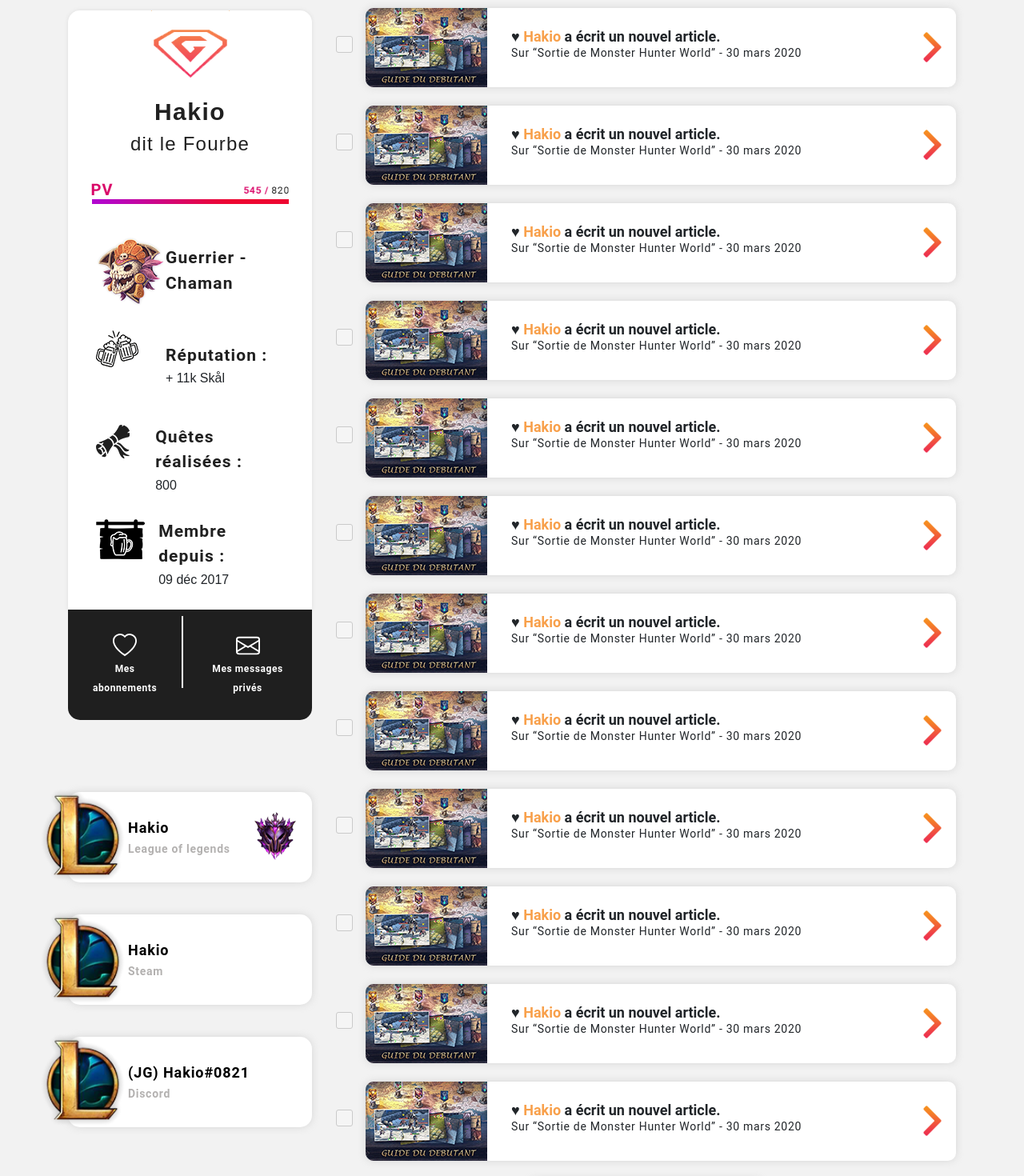
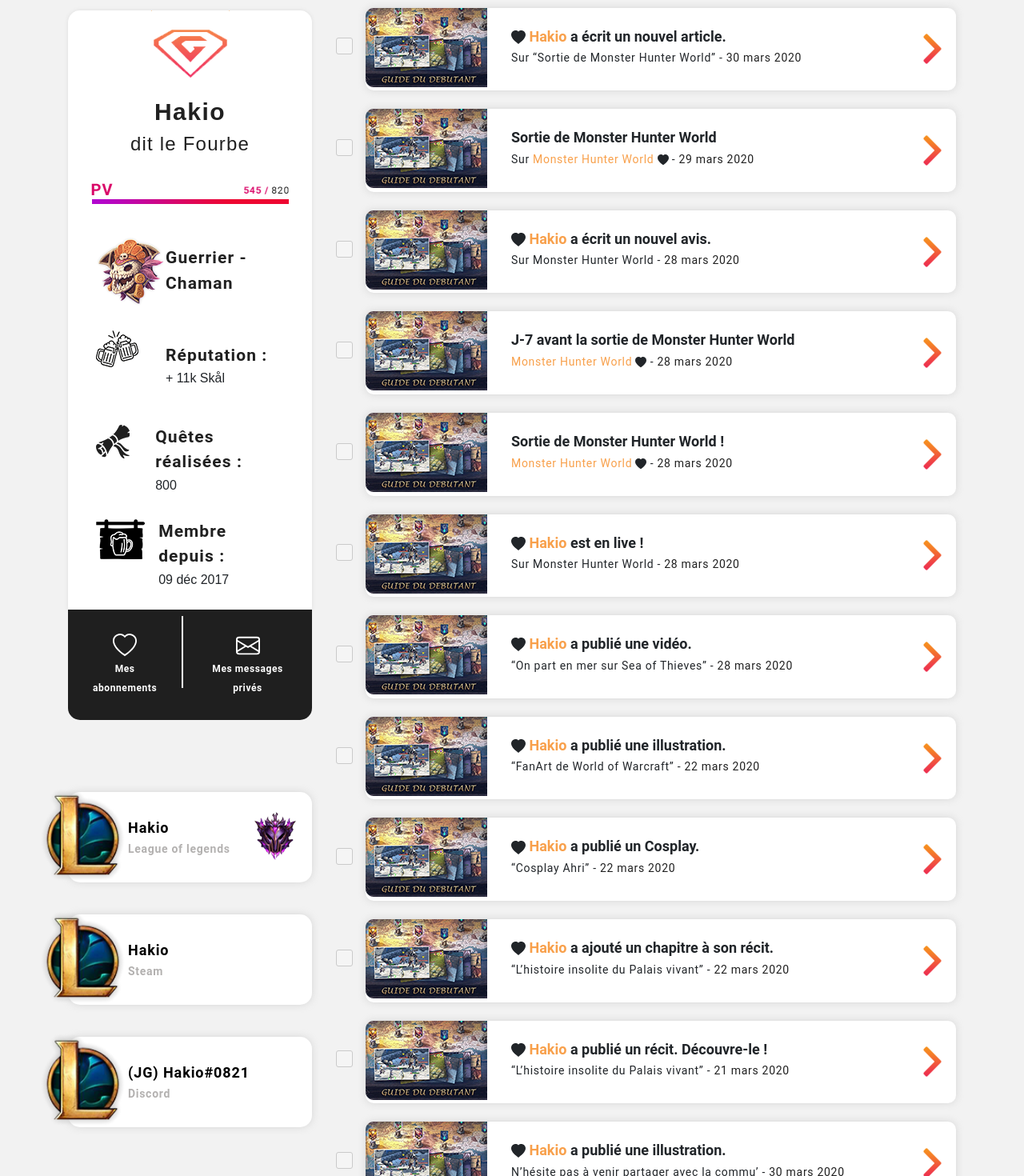
Before and after one commit to ArtemFedorchuk/Lunaris, a React (Create React App) app: page / in a window 1280 px wide. Shown: the part 1000-2470 px from the top of the page at 80% size. Built offline with nearby package versions, Linux system fonts and the light colour scheme.

Commit message:
refactoring and create news arr

```diff
--- a/src/App.js
+++ b/src/App.js
@@ -1,11 +1,13 @@
 import React from 'react';
 import 'bootstrap/dist/css/bootstrap.min.css';
 import HomePage from './Pages/home';
+import { dataList } from './constants';
 
 function App() {
+	console.log( typeof dataList );
 	return (
 		<div>
-			<HomePage />
+			<HomePage data={dataList} />
 		</div>
 	);
 }
--- a/src/Molecules/PostItem/index.jsx
+++ b/src/Molecules/PostItem/index.jsx
@@ -2,10 +2,12 @@
 import styles from './styles.module.scss';
 import postImg from '../../asets/images/news/post-img.png';
 import arrowRightIcon from '../../asets/images/news/fas_fa-chevron-right.png';
+import { HeartFill } from 'react-bootstrap-icons';
 
-const PostItem = () => {
+const PostItem = (props) => {
+	const { items } = props;
 	return (
-		<div>
+		<>
 			<div className={styles.postRow}>
 				<div className={styles.check}>
 					<input type='checkbox' className={styles.customCheckbox} />
@@ -18,13 +20,33 @@
 					<div className={styles.postDescr}>
 						<div className={styles.text}>
 							<h4 className='inner-title'>
-								{/* eslint-disable-next-line jsx-a11y/anchor-is-valid */}
-								&hearts; <a href='#'>Hakio</a> a écrit un nouvel article.
+								{items.titleIcon && (
+									<HeartFill/>
+								)}
+								{' '}
+								<a href='#'>
+									{items.person}
+								</a>
+								{' '}
+								{items.title}
 							</h4>
-							<p>Sur “Sortie de Monster Hunter World” - 30 mars 2020</p>
+							<p>
+								{items.description}
+								{' '}
+								<a href='#'>
+									{items.descriptionLink}
+								</a>
+								{' '}
+								{items.descriptionIcon && (
+									<HeartFill/>
+								)}
+								{' '}
+								{items.descriptionIcon}
+								{' - '}
+								<span className={styles.datePubl}>{items.datePublish}</span>
+							</p>
 						</div>
 						<div className={styles.iconWrap}>
-							{/* eslint-disable-next-line jsx-a11y/anchor-is-valid */}
 							<a href='#'>
 								<img src={arrowRightIcon} alt='arrow' />
 							</a>
@@ -32,7 +54,7 @@
 					</div>
 				</div>
 			</div>
-		</div>
+		</>
 	);
 };
 
--- a/src/Molecules/PostItem/styles.module.scss
+++ b/src/Molecules/PostItem/styles.module.scss
@@ -50,7 +50,6 @@
 		display: inline-flex;
 		padding: 25px 18px 25px 30px;
 		font-family: 'Roboto', sans-serif;
-
 		h4 {
 			font-size: 18px;
 			font-weight: 700;
@@ -59,10 +58,19 @@
 
 		a {
 			color: #f8a04b;
+			text-decoration: none;
 		}
 		p {
 			font-size: 14px;
 			font-weight: 400;
+			letter-spacing: 0.7px;
+		}
+		.datePubl {
+			color: #202020;
+			font-family: Roboto, sans-serif;
+			font-size: 14px;
+			font-weight: 400;
+			line-height: 32px;
 			letter-spacing: 0.7px;
 		}
 	}
--- a/src/Organisms/NewsList/index.jsx
+++ b/src/Organisms/NewsList/index.jsx
@@ -3,7 +3,9 @@
 import { PostItem } from '../../Molecules';
 import { CaretDownFill } from 'react-bootstrap-icons';
 
-const NewsList = () => {
+const NewsList = (props) => {
+	const { data } = props;
+
 	return (
 		<div className={styles.newsWrapper}>
 			<div className={styles.mainDescr}>
@@ -21,18 +23,11 @@
 				</div>
 			</div>
 			<div className='news-list'>
-				<PostItem />
-				<PostItem />
-				<PostItem />
-				<PostItem />
-				<PostItem />
-				<PostItem />
-				<PostItem />
-				<PostItem />
-				<PostItem />
-				<PostItem />
-				<PostItem />
-				<PostItem />
+				{data.map((items) => (
+					<div key={items.id}>
+						<PostItem items={items} />
+					</div>
+				))}
 			</div>
 			<div className={styles.loadMore}>
 				<button className={styles.primaryButton}>
--- a/src/Pages/home.jsx
+++ b/src/Pages/home.jsx
@@ -1,19 +1,19 @@
 import React from 'react';
-import '../index.css'
-
+import '../index.css';
 import {
 	HeaderSection,
 	ContentSection,
 	FooterSection,
 } from '../Templates/index';
 
-const HomePage = () => {
+const HomePage = (props) => {
+	const { data } = props;
 	return (
-			<div	className="pageContant">
-				<HeaderSection />
-				<ContentSection />
-				<FooterSection />
-			</div>
+		<div className='pageContant'>
+			<HeaderSection />
+			<ContentSection data={data} />
+			<FooterSection />
+		</div>
 	);
 };
 
--- a/src/Templates/Content-section/index.jsx
+++ b/src/Templates/Content-section/index.jsx
@@ -10,6 +10,7 @@
 import { Container, Row, Col } from 'react-bootstrap';
 
 const ContentSection = (props) => {
+	const { data } = props;
 	return (
 		<main className={styles.main}>
 			<Container fluid>
@@ -25,7 +26,7 @@
 							<UsersCardMenu />
 						</Col>
 						<Col className={styles.newsList}>
-							<NewsList />
+							<NewsList data={data} />
 						</Col>
 					</Row>
 				</Container>
--- /dev/null
+++ b/src/constants/data-list.js
@@ -0,0 +1,119 @@
+export const dataList = [
+	{
+		id: 1,
+		imgUrl: 'url',
+		person: 'Hakio',
+		title: 'a écrit un nouvel article.',
+		titleIcon: true,
+		description: 'Sur “Sortie de Monster Hunter World”',
+		datePublish: '30 mars 2020',
+	},
+	{
+		id: 2,
+		imgUrl: 'url',
+		title: 'Sortie de Monster Hunter World',
+		description: 'Sur',
+		descriptionIcon: true,
+		descriptionLink: 'Monster Hunter World',
+		datePublish: '29 mars 2020',
+	},
+	{
+		id: 3,
+		imgUrl: 'url',
+		person: 'Hakio',
+		title: 'a écrit un nouvel avis.',
+		icon: true,
+		titleIcon: true,
+		description: 'Sur Monster Hunter World',
+		datePublish: '28 mars 2020',
+	},
+	{
+		id: 4,
+		imgUrl: 'url',
+		title: 'J-7 avant la sortie de Monster Hunter World',
+		descriptionIcon: true,
+		descriptionLink: 'Monster Hunter World',
+		datePublish: '28 mars 2020',
+	},
+	{
+		id: 5,
+		imgUrl: 'url',
+		title: 'Sortie de Monster Hunter World !',
+		descriptionIcon: true,
+		descriptionLink: 'Monster Hunter World',
+		datePublish: '28 mars 2020',
+	},
+	{
+		id: 6,
+		imgUrl: 'url',
+		person: 'Hakio',
+		title: 'est en live !',
+		titleIcon: true,
+		description: 'Sur Monster Hunter World',
+		datePublish: '28 mars 2020',
+	},
+	{
+		id: 7,
+		imgUrl: 'url',
+		person: 'Hakio',
+		title: 'a publié une vidéo.',
+		titleIcon: true,
+		description: '“On part en mer sur Sea of Thieves”',
+		datePublish: '28 mars 2020',
+	},
+	{
+		id: 8,
+		imgUrl: 'url',
+		person: 'Hakio',
+		title: 'a publié une illustration.',
+		titleIcon: true,
+		description: '“FanArt de World of Warcraft”',
+		datePublish: '22 mars 2020',
+	},
+	{
+		id: 9,
+		imgUrl: 'url',
+		person: 'Hakio',
+		title: 'a publié un Cosplay.',
+		titleIcon: true,
+		description: '“Cosplay Ahri”',
+		datePublish: '22 mars 2020',
+	},
+	{
+		id: 10,
+		imgUrl: 'url',
+		person: 'Hakio',
+		title: 'a ajouté un chapitre à son récit.',
+		titleIcon: true,
+		description: '“L’histoire insolite du Palais vivant”',
+		datePublish: '22 mars 2020',
+	},
+	{
+		id: 11,
+		imgUrl: 'url',
+		person: 'Hakio',
+		title: 'a publié un récit. Découvre-le !',
+		titleIcon: true,
+		description: '“L’histoire insolite du Palais vivant” ',
+		datePublish: '21 mars 2020',
+	},
+	{
+		id: 12,
+		imgUrl: 'url',
+		person: 'Hakio',
+		title: 'a publié une illustration.',
+		titleIcon: true,
+		description: 'N’hésite pas à venir partager avec la commu’',
+		datePublish: '30 mars 2020',
+		disable: true,
+	},
+	{
+		id: 13,
+		imgUrl: 'url',
+		title: 'Un jeu Fast and Furious annoncé',
+		description: 'Sur',
+		descriptionLink: 'Fast and Furious',
+		datePublish: '22 mars 2020',
+		disable: true,
+	},
+];
--- a/src/constants/index.js
+++ b/src/constants/index.js
@@ -1,6 +1,2 @@
-// import * as roles from './roles';
-// import * as notifications from './notifications.ts';
-
-// export { notifications };
-// export { roles };
 export { default as routes } from './routes';
+export { dataList } from './data-list';
```
Also changed, not shown: 1 other file (tests, documents, lock files or other folders).
